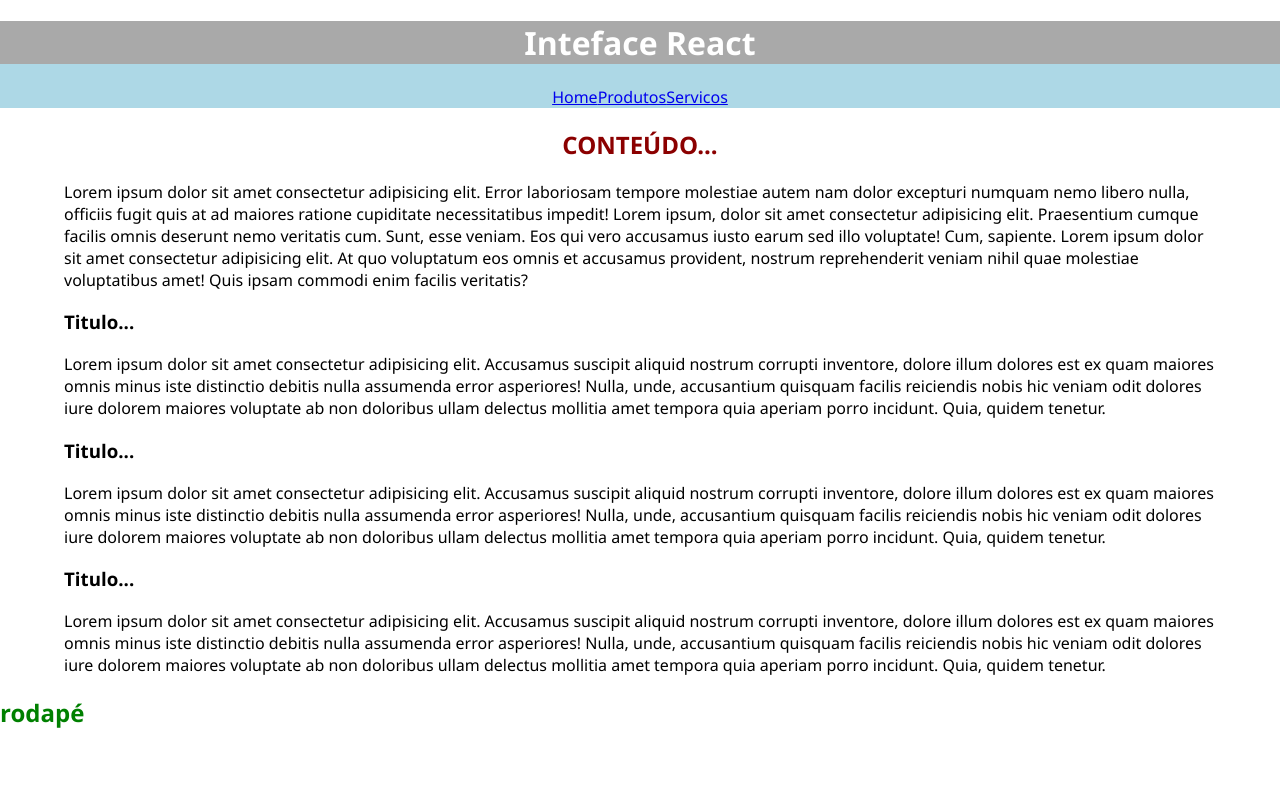
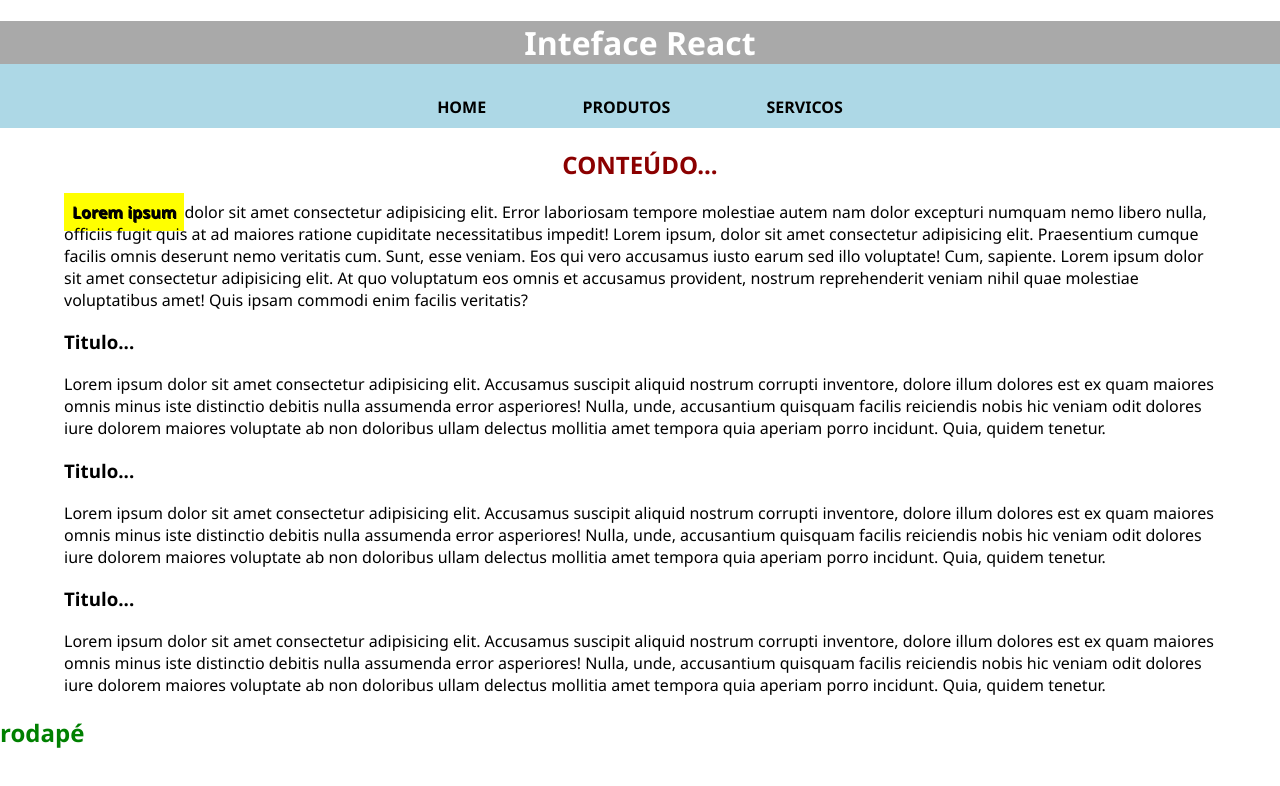
Before and after one commit to veronica-silva/meu-app, a React (Create React App) app: page / in a window 1280 px wide. Shown: the top 786 px of the page. Built offline with nearby package versions, Linux system fonts and the light colour scheme.

Commit message:
organização de pastas

```diff
--- a/src/App.jsx
+++ b/src/App.jsx
@@ -1,6 +1,6 @@
-import Cabecalho from "./components/Layouts/Cabecalho";
-import Conteudo from "./components/Layouts/Conteudo";
-import Rodape from "./components/Layouts/Rodape";
+import Cabecalho from "./components/Layouts/Cabecalho/Cabecalho";
+import Conteudo from "./components/Layouts/Conteudo/Conteudo";
+import Rodape from "./components/Layouts/Rodape/Rodape";
 
 const App = () => {
   return (
--- a/src/components/Layouts/Cabecalho.jsx
+++ b/src/components/Layouts/Cabecalho/Cabecalho.jsx
@@ -1,4 +1,4 @@
-import Menu from "../Menu";
+import Menu from "../Menu/Menu";
 const estilo = {
   color: "white",
   backgroundColor: "darkgrey",
--- a/src/components/Layouts/Conteudo.jsx
+++ /dev/null
@@ -1,27 +0,0 @@
-import Artigo from "../Artigo";
-import estilos from "./Conteudo.module.css";
-const Conteudo = () => {
-  return (
-    <main>
-      <section>
-        <h2 className={estilos.subtitulo}>Conteúdo...</h2>
-        <p>
-          Lorem ipsum dolor sit amet consectetur adipisicing elit. Error
-          laboriosam tempore molestiae autem nam dolor excepturi numquam nemo
-          libero nulla, officiis fugit quis at ad maiores ratione cupiditate
-          necessitatibus impedit! Lorem ipsum, dolor sit amet consectetur
-          adipisicing elit. Praesentium cumque facilis omnis deserunt nemo
-          veritatis cum. Sunt, esse veniam. Eos qui vero accusamus iusto earum
-          sed illo voluptate! Cum, sapiente. Lorem ipsum dolor sit amet
-          consectetur adipisicing elit. At quo voluptatum eos omnis et accusamus
-          provident, nostrum reprehenderit veniam nihil quae molestiae
-          voluptatibus amet! Quis ipsam commodi enim facilis veritatis?
-        </p>
-      </section>
-      <Artigo />
-      <Artigo />
-      <Artigo />
-    </main>
-  );
-};
-export default Conteudo;
--- /dev/null
+++ b/src/components/Layouts/Conteudo/Conteudo.jsx
@@ -0,0 +1,30 @@
+import Artigo from "../../Artigo";
+import estilos from "./Conteudo.module.css";
+const Conteudo = () => {
+  return (
+    <main>
+      <section>
+        <h2 className={estilos.subtitulo}>Conteúdo...</h2>
+        <p>
+          <span className={`${estilos.destaque} ${estilos.sombraTexto}`}>
+            Lorem ipsum
+          </span>
+          dolor sit amet consectetur adipisicing elit. Error laboriosam tempore
+          molestiae autem nam dolor excepturi numquam nemo libero nulla,
+          officiis fugit quis at ad maiores ratione cupiditate necessitatibus
+          impedit! Lorem ipsum, dolor sit amet consectetur adipisicing elit.
+          Praesentium cumque facilis omnis deserunt nemo veritatis cum. Sunt,
+          esse veniam. Eos qui vero accusamus iusto earum sed illo voluptate!
+          Cum, sapiente. Lorem ipsum dolor sit amet consectetur adipisicing
+          elit. At quo voluptatum eos omnis et accusamus provident, nostrum
+          reprehenderit veniam nihil quae molestiae voluptatibus amet! Quis
+          ipsam commodi enim facilis veritatis?
+        </p>
+      </section>
+      <Artigo />
+      <Artigo />
+      <Artigo />
+    </main>
+  );
+};
+export default Conteudo;
--- a/src/components/Layouts/Conteudo.module.css
+++ b/src/components/Layouts/Conteudo/Conteudo.module.css
@@ -8,3 +8,11 @@ main {
   color: darkred;
   text-transform: uppercase;
 }
+.destaque {
+  background-color: yellow;
+  font-weight: bold;
+  padding: 0.5rem;
+}
+.sombraTexto {
+  text-shadow: black 1px 1px;
+}
--- /dev/null
+++ b/src/components/Layouts/Menu/Menu.jsx
@@ -0,0 +1,18 @@
+import estilos from "./Menu.module.css";
+const Menu = () => {
+  return (
+    <nav className={`${estilos.nav}`}>
+      <a className={`${estilos.links}`} href="http://google.com">
+        Home
+      </a>
+      <a className={`${estilos.links}`} href="http://google.com">
+        Produtos
+      </a>
+      <a className={`${estilos.links}`} href="http://google.com">
+        Servicos
+      </a>
+    </nav>
+  );
+};
+
+export default Menu;
--- /dev/null
+++ b/src/components/Layouts/Menu/Menu.module.css
@@ -0,0 +1,23 @@
+.nav {
+  width: 40%;
+  margin: auto;
+  display: flex;
+  justify-content: space-around;
+  padding: 5px;
+  align-content: center;
+}
+
+.links {
+  text-decoration: none;
+  color: black;
+  font-weight: bold;
+  text-transform: uppercase;
+  padding: 5px;
+}
+
+.links:hover {
+  background-color: black;
+  color: antiquewhite;
+  font-weight: bolder;
+  border-radius: 5px;
+}
--- a/src/components/Menu.jsx
+++ /dev/null
@@ -1,11 +0,0 @@
-const Menu = () => {
-  return (
-    <nav>
-      <a href="http://google.com">Home</a>
-      <a href="http://google.com">Produtos</a>
-      <a href="http://google.com">Servicos</a>
-    </nav>
-  );
-};
-
-export default Menu;
```
Also changed, not shown: src/components/Layouts/Rodape/Rodape.jsx (renamed from src/components/Layouts/Rodape.jsx), src/components/Layouts/Rodape/Rodape.module.css (renamed from src/components/Layouts/Rodape.module.css).
